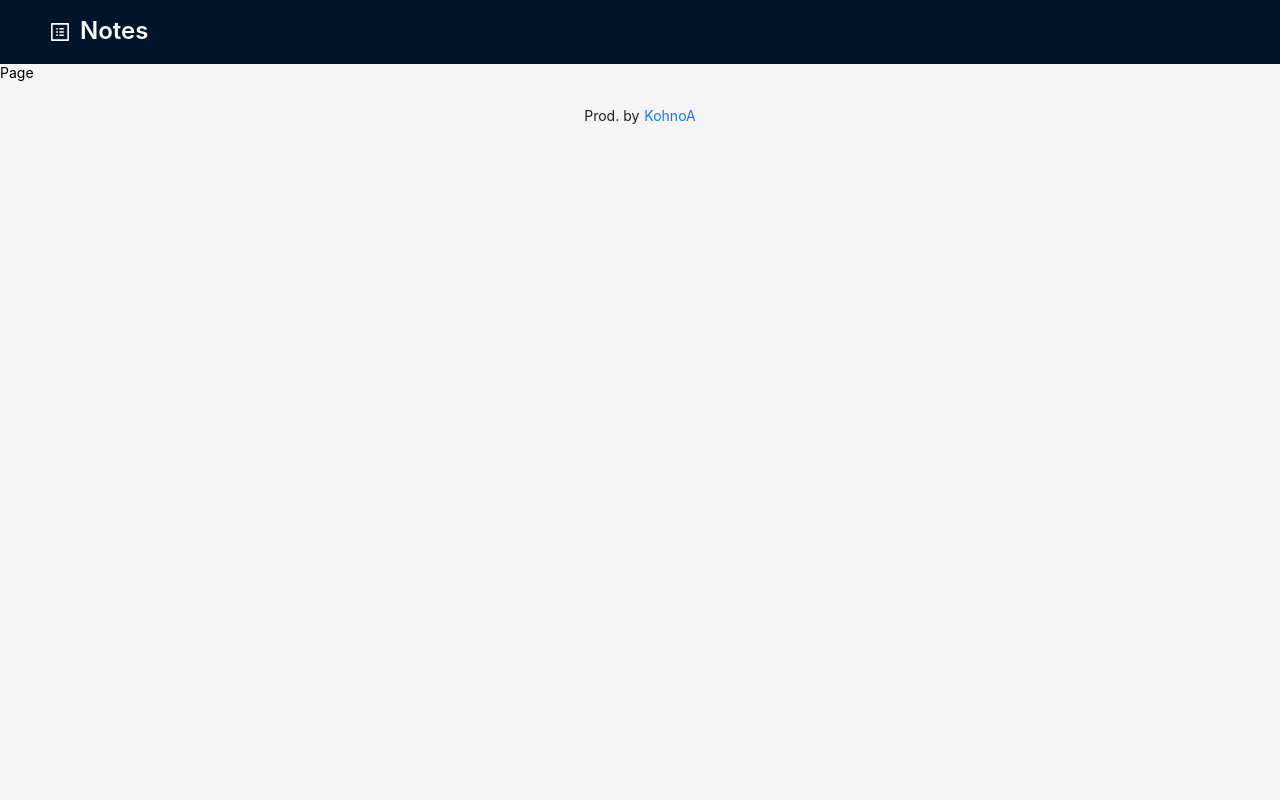
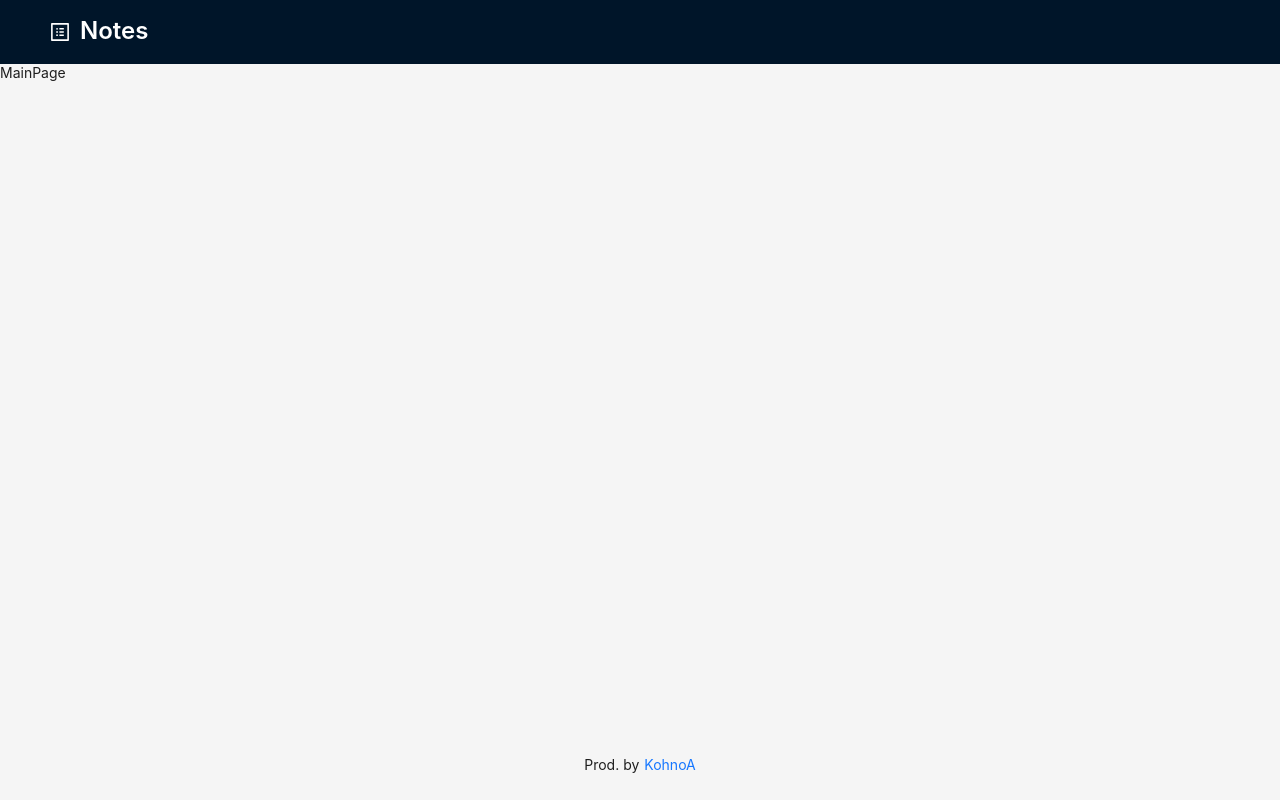
Before and after one commit to KohnoA/nyblecraft, a React (Vite) app: page / in a window 1280 px wide. Built offline with nearby package versions, Linux system fonts and the light colour scheme.

Commit message:
feat: added main page component

```diff
--- a/src/App.tsx
+++ b/src/App.tsx
@@ -1,7 +1,12 @@
 import Layout from './components/Layout';
+import MainPage from './pages/MainPage';
 
 function App() {
-  return <Layout>Page</Layout>;
+  return (
+    <Layout>
+      <MainPage />
+    </Layout>
+  );
 }
 
 export default App;
--- /dev/null
+++ b/src/pages/MainPage/MainPage.tsx
@@ -0,0 +1,9 @@
+import { Layout } from 'antd';
+
+const { Content } = Layout
+
+export default function MainPage() {
+  return (
+    <Content>MainPage</Content>
+  )
+}
--- /dev/null
+++ b/src/pages/MainPage/index.ts
@@ -0,0 +1 @@
+export { default } from './MainPage';
```
